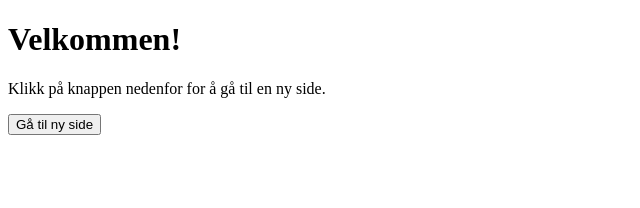
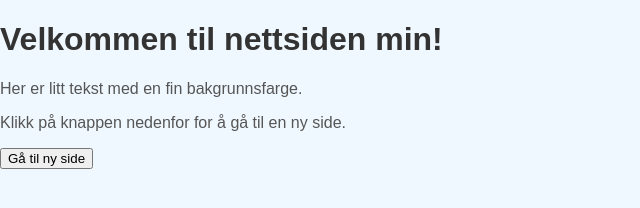
Before and after one commit to UnseriousCoding/WebsiteTest, a plain HTML site: page index.html in a window 1280 px wide. Shown: the whole page, without its empty margins (0-640 px from the left). Drawn offline with Linux system fonts and the light colour scheme.

Commit message:
Update index.html

```diff
--- a/index.html
+++ b/index.html
@@ -1,10 +1,25 @@
 <!DOCTYPE html>
 <html>
 <head>
-    <title>Hovedside</title>
+    <title>Min nettside</title>
+    <style>
+        body {
+            background-color: #f0f8ff; /* Lys blå bakgrunn */
+            font-family: Arial, sans-serif; /* Endrer skrifttypen */
+            margin: 0;
+            padding: 0;
+        }
+        h1 {
+            color: #333; /* Tekstfarge */
+        }
+        p {
+            color: #555; /* Mørkere grå */
+        }
+    </style>
 </head>
 <body>
-    <h1>Velkommen!</h1>
+    <h1>Velkommen til nettsiden min!</h1>
+    <p>Her er litt tekst med en fin bakgrunnsfarge.</p>
     <p>Klikk på knappen nedenfor for å gå til en ny side.</p>
     <button onclick="location.href='nySide.html';">Gå til ny side</button>
 </body>
```
